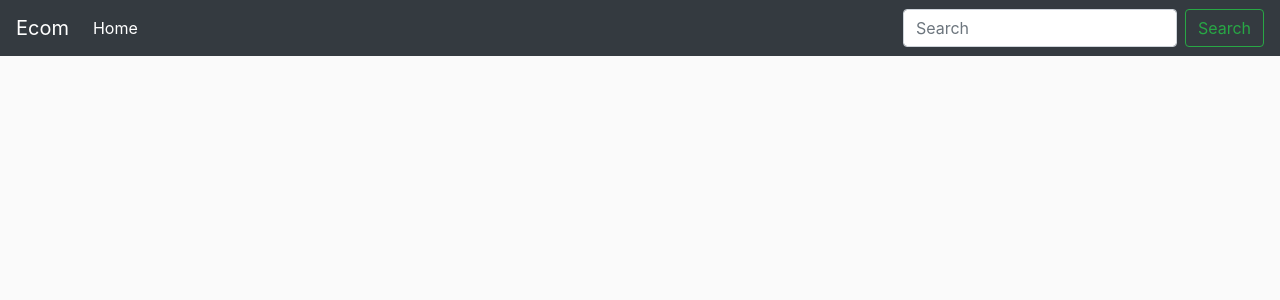
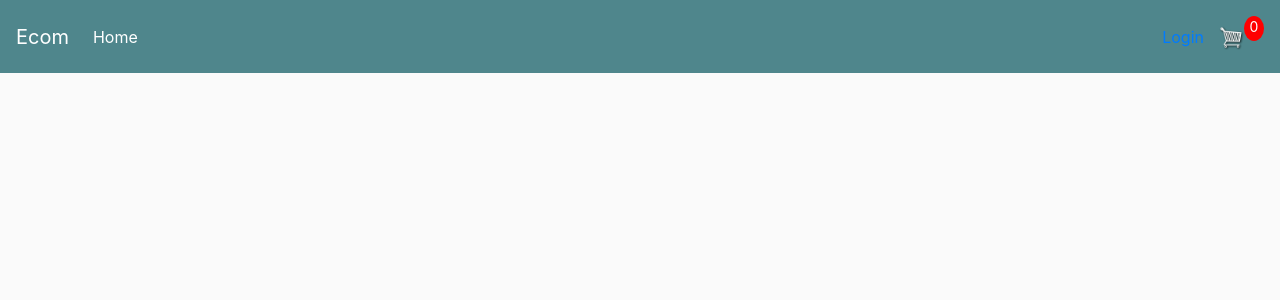
Before and after one commit to yandrisyahru/E-commerce, a Django app: page / in a window 1280 px wide. Shown: the top 300 px of the page. Run offline with Django 3.2, Linux system fonts and the light colour scheme; some libraries are stand-ins or nearby versions.

Commit message:
-Update django

```diff
--- a/Ecommerce/static/css/main.css
+++ b/Ecommerce/static/css/main.css
@@ -1,3 +1,99 @@
 body{
     background-color: hsl(0, 0%, 98%);
 }
+
+h1,h2,h3,h4,h5,h6{
+    color:hsl(0, 0%, 30%);
+}
+
+.box-element{
+    box-shadow:hsl(0, 0%, 80%) 0 0 16px;
+    background-color: #fff;
+    border-radius: 4px;
+    padding: 10px;
+}
+
+.thumbnail{
+    width: 100%;
+    height: 200px;
+    -webkit-box-shadow: -1px -3px 5px -2px rgba(214,214,214,1);
+    -moz-box-shadow: -1px -3px 5px -2px rgba(214,214,214,1);
+    box-shadow: -1px -3px 5px -2px rgba(214,214,214,1);
+}
+
+.product{
+    border-radius: 0 0 4px 4px;
+}
+
+.bg-dark{
+    background-color: #4f868c!important;
+}
+
+#cart-icon{
+    width:25px;
+    display: inline-block;
+    margin-left: 15px;
+}
+
+#cart-total{
+    display: block;
+    text-align: center;
+    color:#fff;
+    background-color: red;
+    width: 20px;
+    height: 25px;
+    border-radius: 50%;
+    font-size: 14px;
+}
+
+.col-lg-4, .col-lg-6, .col-lg-8, .col-lg-12{
+    margin-top: 10px;
+}
+
+.btn{
+    border-radius: 0;
+}
+
+.row-image{
+    width: 100px;
+}
+
+.form-field{
+    width:250px;
+    display: inline-block;
+    padding: 5px;
+}
+
+.cart-row{
+    display: flex;
+    align-items: flex-stretch;
+    padding-bottom: 10px;
+    margin-bottom: 10px;
+    border-bottom: 1px solid #ececec;
+
+}
+
+.quantity{
+    display: inline-block;
+    font-weight: 700;
+    padding-right:10px;
+
+
+}
+
+.chg-quantity{
+    width: 12px;
+    cursor: pointer;
+    display: block;
+    margin-top: 5px;
+    transition:.1s;
+}
+
+.chg-quantity:hover{
+    opacity: .6;
+}
+
+
+.hidden{
+    display: none!important;
+}
--- a/Ecommerce/store/templates/store/main.html
+++ b/Ecommerce/store/templates/store/main.html
@@ -24,12 +24,16 @@
       <li class="nav-item active">
         <a class="nav-link" href="#">Home <span class="sr-only">(current)</span></a>
       </li>
+    </ul>
+      <div class="form-inline my-2 my-ig-0">
+      <a href = "#" class = "bin-warning">Login</a>
+      <a href = "{% url 'cart' %}">
+      <img id = "cart-icon" src="{% static 'images/cart.png' %}">
+      </a>
 
-    </ul>
-    <form class="form-inline my-2 my-lg-0">
-      <input class="form-control mr-sm-2" type="search" placeholder="Search" aria-label="Search">
-      <button class="btn btn-outline-success my-2 my-sm-0" type="submit">Search</button>
-    </form>
+      <p id = 'cart-total' >0</p>
+      </div>
+
   </div>
 </nav>
 
```
Also changed, not shown: Ecommerce/static/images/cart.png (added), Ecommerce/store/templates/store/checkout.html (line endings or trailing spaces).
